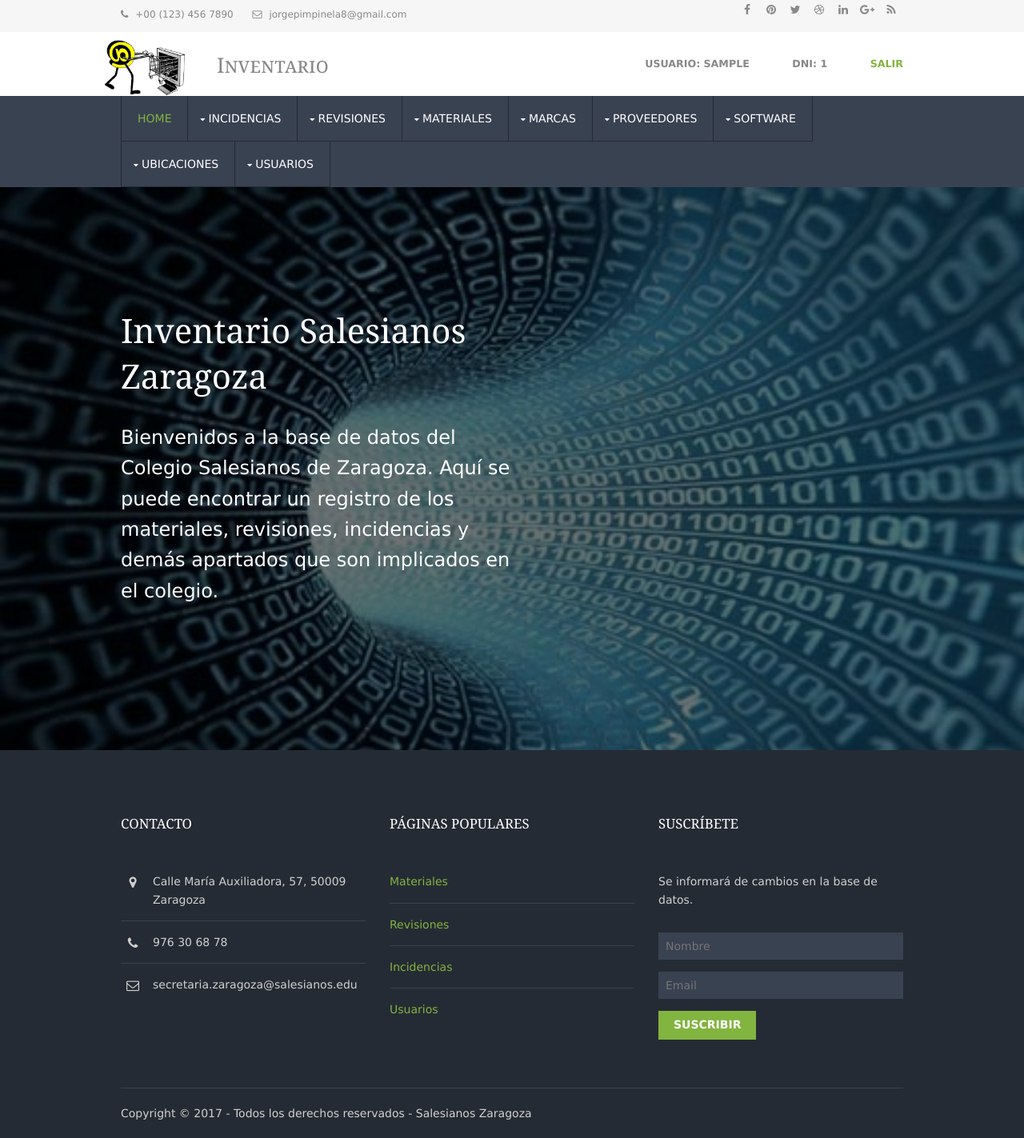
After one commit to Deathy97/ProyectoInventario, a PHP site: page /home2.php in a window 1280 px wide. The commit adds this page. Shown: the whole page at 80% size. Run offline with PHP 8.4, Linux system fonts and the light colour scheme; the visitor is signed in with stand-in values (Sample User, id 1).

Commit message:
Cambios.
Signed-off-by: Alex Sanmartín <isanmartin8a@gmail.com>

```diff
--- /dev/null
+++ b/pedggie/home2.php
@@ -0,0 +1,195 @@
+<html>
+<meta charset="utf-8">
+<head>
+<title>home</title>
+<meta name="viewport" content="width=device-width, initial-scale=1.0, maximum-scale=1.0, user-scalable=no">
+<link href="layout/styles/layout.css" rel="stylesheet" type="text/css">
+</head>
+<body id="top">
+<?php
+session_start();
+include("conexion.php");
+?>
+<!-- ################################################################################################ -->
+<div class="wrapper row0">
+  <div id="topbar" class="hoc clear">
+    <!-- ################################################################################################ -->
+    <div class="fl_left">
+      <ul class="nospace inline pushright">
+        <li><i class="fa fa-phone"></i> +00 (123) 456 7890</li>
+        <li><i class="fa fa-envelope-o"></i> jorgepimpinela8@gmail.com</li>
+      </ul>
+    </div>
+    <div class="fl_right">
+      <ul class="faico clear">
+        <li><a class="faicon-facebook" href="#"><i class="fa fa-facebook"></i></a></li>
+        <li><a class="faicon-pinterest" href="#"><i class="fa fa-pinterest"></i></a></li>
+        <li><a class="faicon-twitter" href="#"><i class="fa fa-twitter"></i></a></li>
+        <li><a class="faicon-dribble" href="#"><i class="fa fa-dribbble"></i></a></li>
+        <li><a class="faicon-linkedin" href="#"><i class="fa fa-linkedin"></i></a></li>
+        <li><a class="faicon-google-plus" href="#"><i class="fa fa-google-plus"></i></a></li>
+        <li><a class="faicon-rss" href="#"><i class="fa fa-rss"></i></a></li>
+      </ul>
+    </div>
+    <!-- ################################################################################################ -->
+  </div>
+</div>
+<!-- ################################################################################################ -->
+<!-- ################################################################################################ -->
+<!-- ################################################################################################ -->
+<div class="wrapper row1">
+  <header id="header" class="hoc clear">
+    <!-- ################################################################################################ -->
+
+    <div id="logo" style="position: absolute; width: 30%; margin: -20px;">
+
+      <h1><img src="imagenes/logo.png" style="width: 100px; margin-right: 40px;"><a href="home.php">Inventario</a></h1>
+    </div>
+    <div id="quickinfo" class="fl_right">
+      <ul class="nospace inline">
+        <?php echo "<li><strong>Usuario: $_SESSION[nombreusuario]</strong></li><br>
+        <li><strong>Dni: $_SESSION[dniusuario]</strong></li>"?>
+        <li><a href="logout.php"><strong>Salir</strong></a></li>
+
+      </ul>
+    </div>
+    <!-- ################################################################################################ -->
+  </header>
+</div>
+<!-- ################################################################################################ -->
+<!-- ################################################################################################ -->
+<!-- ################################################################################################ -->
+<div class="wrapper row2">
+  <!--<nav id="mainav" class="hoc clear">-->
+  <nav id="mainav" class="hoc clear">
+    <!-- ################################################################################################ -->
+    <ul class="clear">
+      <li class="active"><a href="home.php">Home</a></li>
+
+      <li><a class="drop" href="#">INCIDENCIAS</a>
+        <ul>
+            <li><a href="incidencias/verincidencias.php">VER</a></li>
+            <li><a href="incidencias/formIncidencias.php">NUEVA</a></li>
+        </ul>
+      </li>
+      <li><a class="drop" href="">REVISIONES</a>
+        <ul>
+            <li><a href="revisiones/verrevisiones.php">VER</a></li>
+            <li><a href="formrevisiones.php">NUEVA</a></li>
+        </ul>
+      </li>
+      <li><a class="drop" href="#">MATERIALES</a>
+        <ul>
+            <li><a href="#">VER</a></li>
+            <li><a href="#">NUEVO</a></li>
+        </ul>
+      </li>
+      <li><a class="drop" href="">MARCAS</a>
+        <ul>
+            <li><a href="#">VER</a></li>
+            <li><a href="#">NUEVA</a></li>
+        </ul>
+      </li>
+      <li><a class="drop" href="#">PROVEEDORES</a>
+        <ul>
+            <li><a href="#">VER</a></li>
+            <li><a href="#">NUEVO</a></li>
+        </ul>
+      </li>
+      <li><a class="drop" href="">SOFTWARE</a>
+        <ul>
+            <li><a href="#">VER</a></li>
+            <li><a href="#">NUEVO</a></li>
+        </ul>
+      </li>
+      <li><a class="drop" href="#">UBICACIONES</a>
+        <ul>
+            <li><a href="#">VER</a></li>
+            <li><a href="#">NUEVA</a></li>
+        </ul>
+      </li>
+      <li><a class="drop" href="">USUARIOS</a>
+        <ul>
+            <li><a href="verusuarios.php">VER</a></li>
+            <li><a href="formusuarios.php">NUEVO</a></li>
+        </ul>
+    </ul>
+    <!-- ################################################################################################ -->
+  </nav>
+</div>
+<!-- ################################################################################################ -->
+<!-- ################################################################################################ -->
+<!-- ################################################################################################ -->
+<div class="wrapper bgded overlay" style="background-image:url('imagenes/binario.jpg');">
+  <div id="pageintro" class="hoc clear">
+    <!-- ################################################################################################ -->
+    <article class="introtxt">
+      <h2 class="heading">Inventario Salesianos Zaragoza</h2>
+      <p>Bienvenidos a la base de datos del Colegio Salesianos de Zaragoza. Aquí se puede encontrar un registro de los materiales, revisiones, incidencias y demás apartados que son implicados en el colegio.</p>
+    </article>
+    <!-- ################################################################################################ -->
+  </div>
+</div>
+<!-- ################################################################################################ -->
+<div class="wrapper row4">
+  <footer id="footer" class="hoc clear">
+    <!-- ################################################################################################ -->
+    <div class="one_third first">
+      <h6 class="title">Contacto</h6>
+      <ul class="nospace linklist contact">
+        <li><i class="fa fa-map-marker"></i>
+          <address>
+          Calle María Auxiliadora, 57, 50009 Zaragoza
+          </address>
+        </li>
+        <li><i class="fa fa-phone"></i> 976 30 68 78</li>
+        <li><i class="fa fa-envelope-o"></i> secretaria.zaragoza@salesianos.edu</li>
+      </ul>
+    </div>
+    <div class="one_third">
+      <h6 class="title">PÁGINAS POPULARES</h6>
+      <ul class="nospace linklist">
+        <li><a href="#">Materiales</a></li>
+        <li><a href="#">Revisiones</a></li>
+        <li><a href="#">Incidencias</a></li>
+        <li><a href="#">Usuarios</a></li>
+      </ul>
+    </div>
+    <div class="one_third">
+      <h6 class="title">Suscríbete</h6>
+      <p class="btmspace-30">Se informará de cambios en la base de datos.</p>
+      <form method="post" action="#">
+        <fieldset>
+          <legend>Newsletter:</legend>
+          <input class="btmspace-15" type="text" value="" placeholder="Nombre">
+          <input class="btmspace-15" type="text" value="" placeholder="Email">
+          <button type="submit" value="submit">Suscribir</button>
+        </fieldset>
+      </form>
+    </div>
+    <!-- ################################################################################################ -->
+  </footer>
+</div>
+<!-- ################################################################################################ -->
+<!-- ################################################################################################ -->
+<!-- ################################################################################################ -->
+<div class="wrapper row5">
+  <div id="copyright" class="hoc clear">
+    <!-- ################################################################################################ -->
+    <p class="fl_left">Copyright &copy; 2017 - Todos los derechos reservados - <a href="#">Salesianos Zaragoza</a></p>
+    <!-- ################################################################################################ -->
+  </div>
+</div>
+<!-- ################################################################################################ -->
+<!-- ################################################################################################ -->
+<!-- ################################################################################################ -->
+<a id="backtotop" href="#top"><i class="fa fa-chevron-up"></i></a>
+<!-- JAVASCRIPTS -->
+<script src="layout/scripts/jquery.min.js"></script>
+<script src="layout/scripts/jquery.backtotop.js"></script>
+<script src="layout/scripts/jquery.mobilemenu.js"></script>
+<!-- IE9 Placeholder Support -->
+<script src="layout/scripts/jquery.placeholder.min.js"></script>
+<!-- / IE9 Placeholder Support -->
+</body>
+</html>
--- a/pedggie/revisiones/borrevisiones.php
+++ b/pedggie/revisiones/borrevisiones.php
@@ -1,5 +1,5 @@
 <?php
-include("conexion.php");
+include("./../conexion.php");
 $cla=$_GET['clave'];
 $sql="DELETE FROM revisiones WHERE idRevision='$cla'";
 mysqli_query($conexion,$sql) or die ("Error en el borrado.");
--- a/pedggie/revisiones/insrevisiones.php
+++ b/pedggie/revisiones/insrevisiones.php
@@ -6,7 +6,7 @@ $hora=$_POST['hora'];
 $idUsuario=$_POST['idUsuario'];
 $Observaciones=$_POST['Observaciones'];
 // conectamos con la BD
-include("conexion.php");
+include("./../conexion.php");
 // creamos consulta
 $sql="INSERT INTO revisiones(idMaterial, FechaRevision, hora, idUsuario, Observaciones) VALUES ('$idMaterial','$FechaRevision','$hora','$idUsuario','$Observaciones')";
 // ejecutamosla consulta
```
Also changed, not shown: pedggie/revisiones/formrevisiones.php (+11 -19 lines), pedggie/revisiones/verrevisiones.php (+3 -7 lines).
